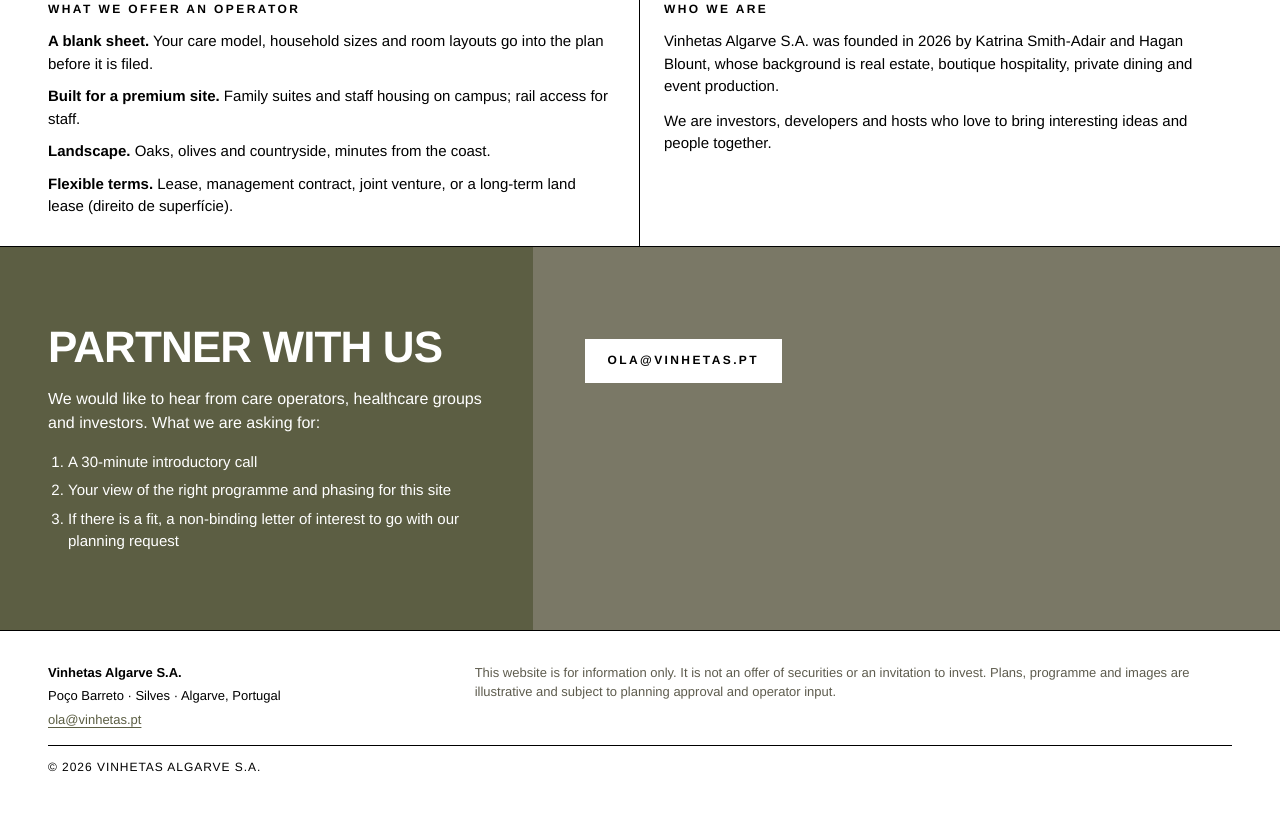
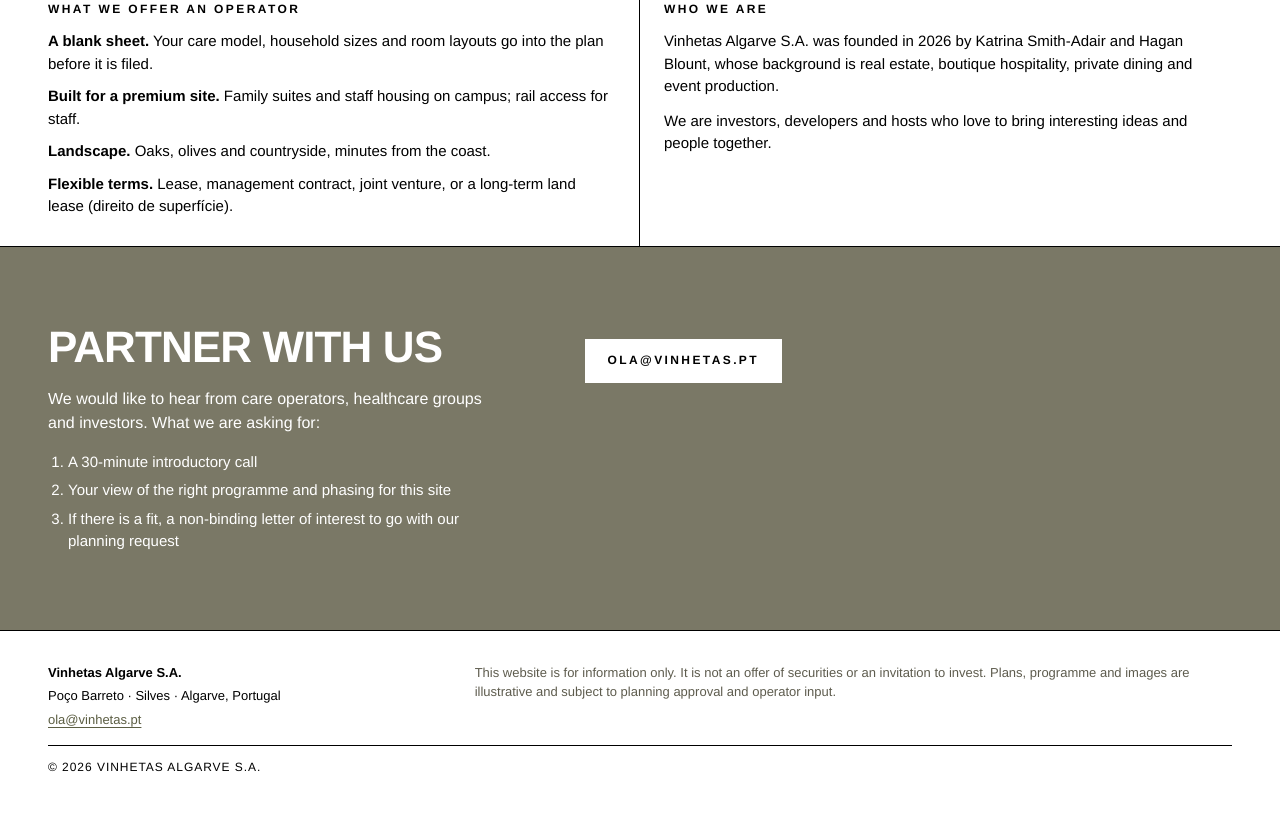
Before and after one commit to Haganblount/vinhetas.pt, a WordPress theme: template wp-content/themes/vinhetas/front-page.php in a window 1280 px wide. Shown: the part 3978-4794 px from the top of the page. Run offline with PHP 8.4 and a stand-in for WordPress, Linux system fonts and the light colour scheme; the site name, menu and one post (Sample post) are stand-ins, and other content is empty; some libraries are stand-ins or nearby versions.

Commit message:
Contact section: whole area light olive
Co-Authored-By: Claude Opus 5.5 <noreply@anthropic.com>
Claude-Session: https://claude.ai/code/session_017uZEZTByvrrpwVSWPjZ4BE

```diff
--- a/wp-content/themes/vinhetas/assets/css/site.css
+++ b/wp-content/themes/vinhetas/assets/css/site.css
@@ -174,11 +174,9 @@ a:hover { color: var(--onyx); }
 	content: ""; position: absolute; top: 0; bottom: 0; right: 100%; width: 100vw; background: var(--gold-dark);
 }
 
-/* Contact: dark green intro, light olive form, both full height */
-.v-contact { display: grid; grid-template-columns: minmax(0, 5fr) minmax(0, 7fr); color: var(--white); }
+/* Contact: one light olive block */
+.v-contact { display: grid; grid-template-columns: minmax(0, 5fr) minmax(0, 7fr); color: var(--white); background: var(--olive-light); }
 .v-contact a { color: var(--white); }
-.v-contact__intro { background: var(--oak); }
-.v-contact__form { background: var(--olive-light); }
 .v-contact__pad { padding-top: clamp(40px, 6vw, 80px); padding-bottom: clamp(40px, 6vw, 80px); }
 .v-contact__intro .v-contact__pad { padding-left: var(--edge); padding-right: clamp(24px, 4vw, 56px); }
 .v-contact__form .v-contact__pad { padding-left: clamp(24px, 4vw, 56px); padding-right: var(--edge); }
```
